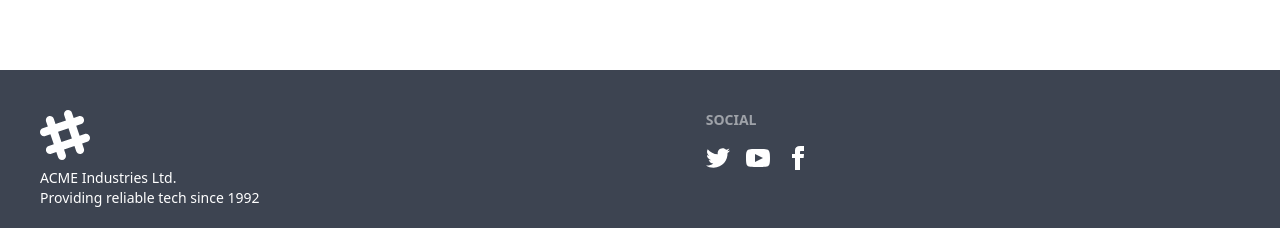
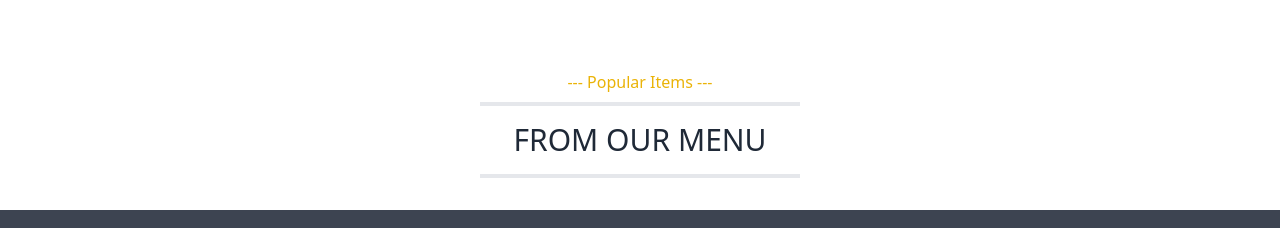
Before and after one commit to Gazi-Farhana/Restaurant, a React (Vite) app: page / in a window 1280 px wide. Shown: the part 1446-1674 px from the top of the page. Built offline with nearby package versions, Linux system fonts and the light colour scheme.

Commit message:
popular item title added

```diff
--- a/src/Pages/Home/Home/Home.jsx
+++ b/src/Pages/Home/Home/Home.jsx
@@ -1,11 +1,13 @@
 import Banner from "../Banner/Banner";
 import Category from "../Category/Category";
+import PopularItem from "../PopularItem/PopularItem";
 
 const Home = () => {
     return (
         <div>
             <Banner></Banner>
             <Category></Category>
+            <PopularItem></PopularItem>
         </div>
     );
 };
--- /dev/null
+++ b/src/Pages/Home/PopularItem/PopularItem.jsx
@@ -0,0 +1,15 @@
+import React from 'react';
+import SectionTitle from '../../../components/SectionTitle/SectionTitle';
+
+const PopularItem = () => {
+    return (
+        <section>
+            <SectionTitle
+            heading="From Our Menu"
+            subHeading="Popular Items"
+            ></SectionTitle>
+        </section>
+    );
+};
+
+export default PopularItem;
```
